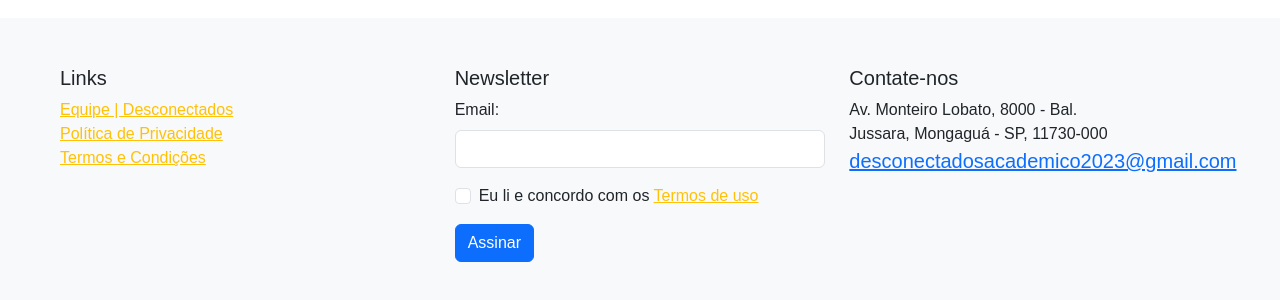
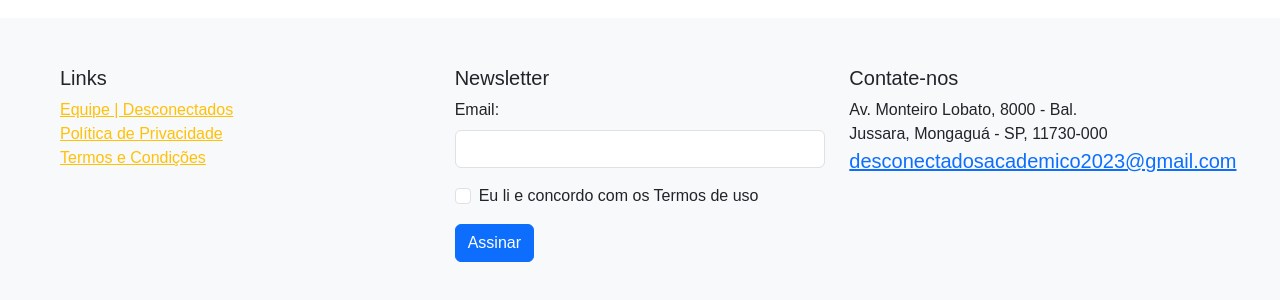
Before and after one commit to jojigoats/Sitehackaton, a plain HTML site: page index.html in a window 1280 px wide. Shown: the part 3270-3570 px from the top of the page. Drawn offline with nearby package versions, Linux system fonts and the light colour scheme; a web font is replaced by a local one.

Commit message:
removido TOS

```diff
--- a/index.html
+++ b/index.html
@@ -182,7 +182,10 @@
                     </p>
                   </div>
                   <div class="card-footer">
-                    <a href="https://www.vestibulinhoetec.com.br/candidato/" class="btn btn-dark">
+                    <a
+                      href="https://www.vestibulinhoetec.com.br/candidato/"
+                      class="btn btn-dark"
+                    >
                       Quero Saber Mais
                     </a>
                   </div>
@@ -264,9 +267,11 @@
                       Turismo, Enfermagem, Edificações, Informática, e mais.
                     </p>
 
-                   <a href="https://www.vestibulinhoetec.com.br/home/"><button type="button" class="btn btn-outline-warning">
+                    <a href="https://www.vestibulinhoetec.com.br/home/"
+                      ><button type="button" class="btn btn-outline-warning">
                         Quero Saber Mais
-                    </button></a>
+                      </button></a
+                    >
                   </div>
                 </div>
               </div>
@@ -401,13 +406,11 @@
                     id="exampleCheck1"
                   />
                   <label class="form-check-label" for="exampleCheck1"
-                    >Eu li e concordo com os
-                    <a class="text-warning" href="Termos.html">Termos de uso</a>
+                    >Eu li e concordo com os Termos de uso
                   </label>
                 </div>
                 <button type="submit" class="btn btn-primary">Assinar</button>
               </form>
-
             </div>
             <!-- Coluna 2: Contato -->
             <div class="col-4">
```
Lines whose indentation alone changed are shown as unchanged.
